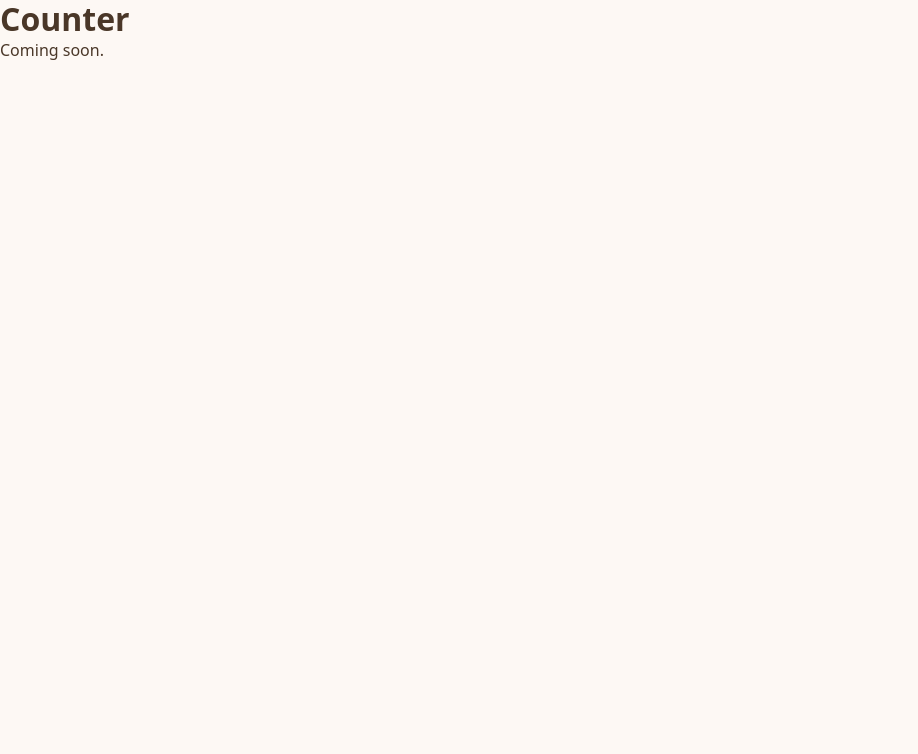
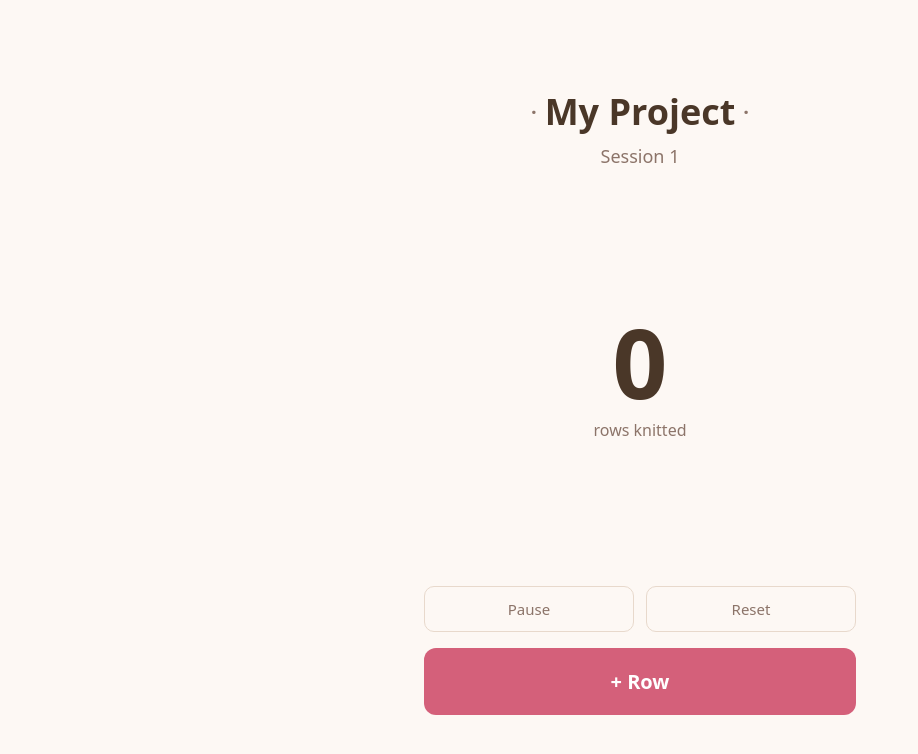
Before and after one commit to ancamariasirbu/count-me-in, a React (Vite) app: page /counter in a window 1280 px wide. Shown: the top 754 px of the page, without its empty margins (0-918 px from the left). Built offline with nearby package versions, Linux system fonts and the light colour scheme.

Commit message:
feat: build counter page layout
Displays project name and session number from onboarding state, a large row count, and placeholder buttons for increment, pause, and reset.

Co-Authored-By: Claude Sonnet 4.6 <noreply@anthropic.com>

```diff
--- /dev/null
+++ b/src/pages/Counter/Counter.module.css
@@ -0,0 +1,103 @@
+.page {
+  min-height: 100dvh;
+  display: flex;
+  flex-direction: column;
+  justify-content: center;
+  padding: 24px;
+  max-width: 480px;
+  margin: 0 auto;
+  width: 100%;
+  gap: 18vh;
+}
+
+.header {
+  display: flex;
+  flex-direction: column;
+  align-items: center;
+  gap: 4px;
+}
+
+.projectRow {
+  display: flex;
+  align-items: center;
+  gap: 8px;
+}
+
+.projectName {
+  font-size: 36px;
+  font-weight: 600;
+  color: var(--text);
+}
+
+.dot {
+  color: var(--text-muted);
+  font-size: 20px;
+  font-weight: 700;
+}
+
+.session {
+  color: var(--text-muted);
+  font-size: 18px;
+}
+
+.main {
+  display: flex;
+  flex-direction: column;
+  align-items: center;
+  gap: 8px;
+}
+
+.count {
+  font-size: 96px;
+  font-weight: 700;
+  line-height: 1;
+  color: var(--text);
+}
+
+.countLabel {
+  font-size: 16px;
+  color: var(--text-muted);
+}
+
+.footer {
+  display: flex;
+  flex-direction: column;
+  gap: 16px;
+}
+
+.secondaryActions {
+  display: flex;
+  gap: 12px;
+}
+
+.secondaryBtn {
+  flex: 1;
+  padding: 12px;
+  border: 1px solid var(--border);
+  border-radius: 10px;
+  background: transparent;
+  color: var(--text-muted);
+  font-size: 15px;
+  transition: border-color 0.2s, color 0.2s;
+}
+
+.secondaryBtn:hover {
+  border-color: var(--text-muted);
+  color: var(--text);
+}
+
+.incrementBtn {
+  width: 100%;
+  padding: 20px;
+  border: none;
+  border-radius: 12px;
+  background: var(--accent);
+  color: white;
+  font-size: 20px;
+  font-weight: 600;
+  transition: opacity 0.2s;
+}
+
+.incrementBtn:hover {
+  opacity: 0.9;
+}
--- a/src/pages/Counter/Counter.tsx
+++ b/src/pages/Counter/Counter.tsx
@@ -1,8 +1,41 @@
+import { useLocation } from 'react-router-dom'
+import styles from './Counter.module.css'
+
+interface OnboardingState {
+  projectName: string
+  sessionNumber: string
+}
+
 function Counter() {
+  const { state } = useLocation()
+  const { projectName, sessionNumber } = (state as OnboardingState) ?? {}
+
+  const displayName = projectName || 'My Project'
+  const displaySession = sessionNumber || '1'
+
   return (
-    <div>
-      <h1>Counter</h1>
-      <p>Coming soon.</p>
+    <div className={styles.page}>
+      <header className={styles.header}>
+        <div className={styles.projectRow}>
+          <span className={styles.dot}>·</span>
+          <span className={styles.projectName}>{displayName}</span>
+          <span className={styles.dot}>·</span>
+        </div>
+        <span className={styles.session}>Session {displaySession}</span>
+      </header>
+
+      <main className={styles.main}>
+        <p className={styles.count}>0</p>
+        <p className={styles.countLabel}>rows knitted</p>
+      </main>
+
+      <footer className={styles.footer}>
+        <div className={styles.secondaryActions}>
+          <button className={styles.secondaryBtn}>Pause</button>
+          <button className={styles.secondaryBtn}>Reset</button>
+        </div>
+        <button className={styles.incrementBtn}>+ Row</button>
+      </footer>
     </div>
   )
 }
```
